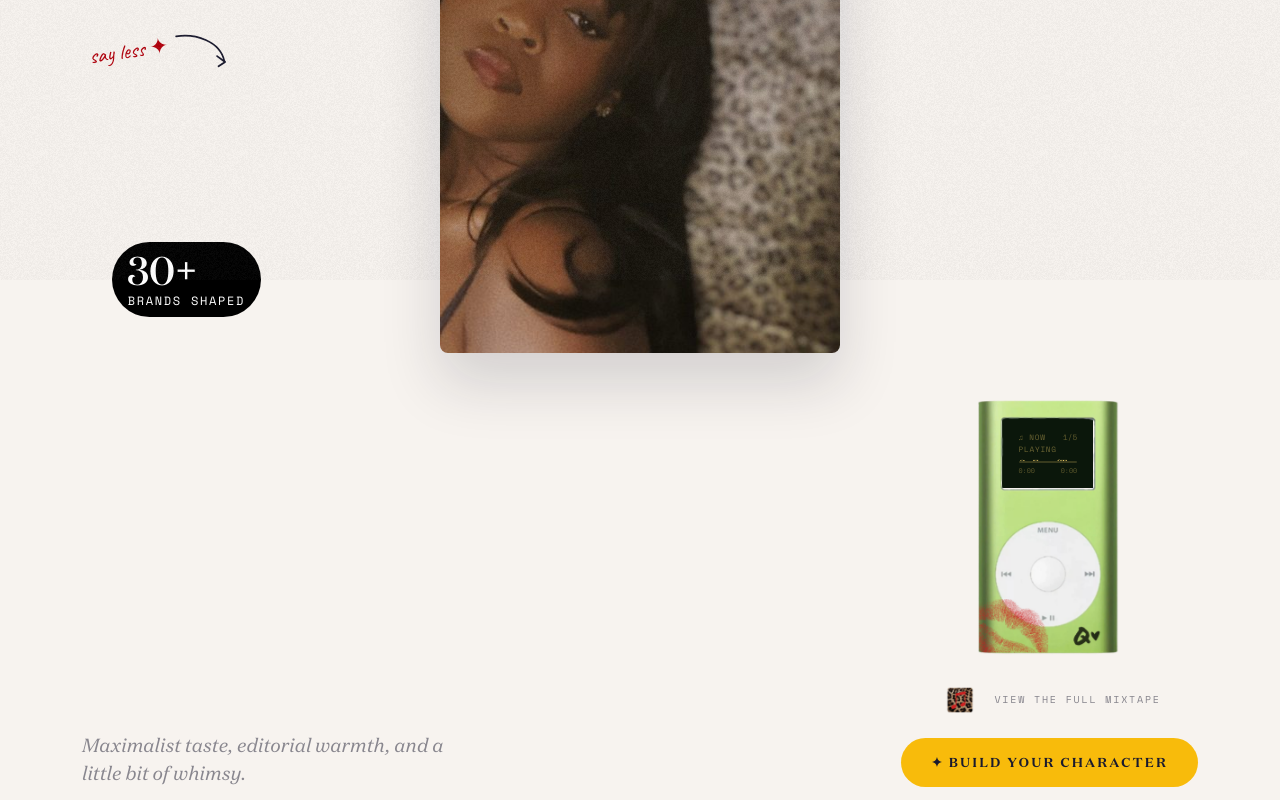
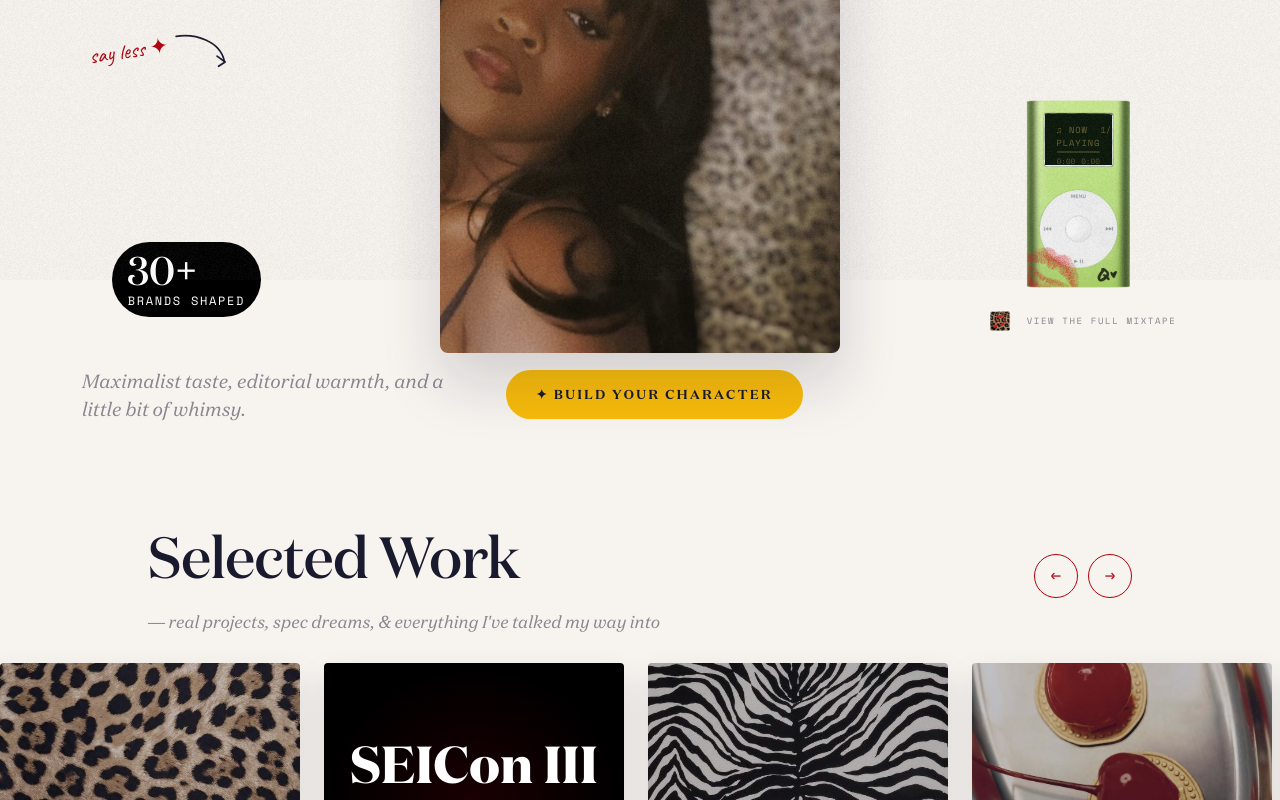
Before and after one commit to quindalwatsonwilliams-source/quindal-williams, a React (Vite) app: page / in a window 1280 px wide. Shown: the part 520-1320 px from the top of the page. Built offline with nearby package versions, Linux system fonts and the light colour scheme; the HTML template or start-up script is replaced by a standard one.

Commit message:
Hero: move iPod into photo stage to eliminate empty space below portrait

```diff
--- a/src/components/Hero.jsx
+++ b/src/components/Hero.jsx
@@ -88,50 +88,48 @@ export function Hero({ onCharacter }) {
               </div>
             </div>
           </div>
-        </div>
 
-        {/* Below-photo: tagline left bottom-aligned with button; iPod + links + button right */}
-        <div style={{
-          display: 'flex', alignItems: 'flex-end', justifyContent: 'space-between',
-          padding: 'clamp(24px, 3vw, 40px) 4px 36px', gap: 24, flexWrap: 'wrap',
-        }}>
-          {/* Left: tagline — bottom-aligns with the button */}
-          <div style={{
-            fontFamily: 'var(--font-serif)', fontStyle: 'italic',
-            fontSize: 19, color: 'rgba(26,26,46,.5)', maxWidth: 400, lineHeight: 1.45,
-            flex: '1 1 240px',
+          {/* iPod + Apple Music — right of portrait, bottom-anchored */}
+          <div className="ed-cap" style={{
+            position: 'absolute', right: '2%', bottom: '3%', zIndex: 4,
+            width: 'clamp(140px, 16vw, 200px)',
+            display: 'flex', flexDirection: 'column', alignItems: 'center', gap: 10,
           }}>
-            Maximalist taste, editorial warmth, and a little bit of whimsy.
-          </div>
-
-          {/* Right: iPod → Apple Music → button, all centered in the column */}
-          <div style={{ display: 'flex', flexDirection: 'column', alignItems: 'center', gap: 16, flex: '0 0 auto' }}>
-            <div style={{ width: 'clamp(190px, 24vw, 270px)', fontSize: 14 }}>
-              <IpodPlayer />
-            </div>
-
+            <IpodPlayer />
             <a
               href="https://music.apple.com/us/playlist/the-q-tape-vol-i/pl.u-JPAZrAPFDY5Y28l"
               target="_blank" rel="noopener noreferrer"
-              style={{ display: 'inline-flex', alignItems: 'center', gap: 12, textDecoration: 'none' }}
+              style={{ display: 'inline-flex', alignItems: 'center', gap: 10, textDecoration: 'none' }}
             >
               <img src={`${ASSET}/photos/apple-music-btn.png`} alt="Apple Music"
-                style={{ width: 44, height: 44, borderRadius: 10, display: 'block', flexShrink: 0 }} />
+                style={{ width: 34, height: 34, borderRadius: 8, display: 'block', flexShrink: 0 }} />
               <span
-                style={{ fontFamily: 'var(--font-mono)', fontSize: 10, letterSpacing: '.18em', textTransform: 'uppercase', color: 'rgba(26,26,46,.5)', transition: 'color .15s ease' }}
+                style={{ fontFamily: 'var(--font-mono)', fontSize: 9, letterSpacing: '.18em', textTransform: 'uppercase', color: 'rgba(26,26,46,.5)', transition: 'color .15s ease' }}
                 onMouseEnter={e => e.currentTarget.style.color = '#B2010C'}
                 onMouseLeave={e => e.currentTarget.style.color = 'rgba(26,26,46,.5)'}
               >
                 View the full mixtape
               </span>
             </a>
+          </div>
+        </div>
 
-            <MagneticWrapper>
-              <Pill big onClick={onCharacter} style={{ background: 'var(--amber-900)', color: '#1A1A2E' }}>
-                ✦ Build your character
-              </Pill>
-            </MagneticWrapper>
+        {/* Below-photo: tagline + button */}
+        <div style={{
+          display: 'flex', alignItems: 'center', gap: 24, flexWrap: 'wrap',
+          padding: '14px 4px 36px',
+        }}>
+          <div style={{
+            fontFamily: 'var(--font-serif)', fontStyle: 'italic',
+            fontSize: 19, color: 'rgba(26,26,46,.5)', maxWidth: 400, lineHeight: 1.45, flex: '1 1 240px',
+          }}>
+            Maximalist taste, editorial warmth, and a little bit of whimsy.
           </div>
+          <MagneticWrapper>
+            <Pill big onClick={onCharacter} style={{ background: 'var(--amber-900)', color: '#1A1A2E' }}>
+              ✦ Build your character
+            </Pill>
+          </MagneticWrapper>
         </div>
 
       </div>
```
